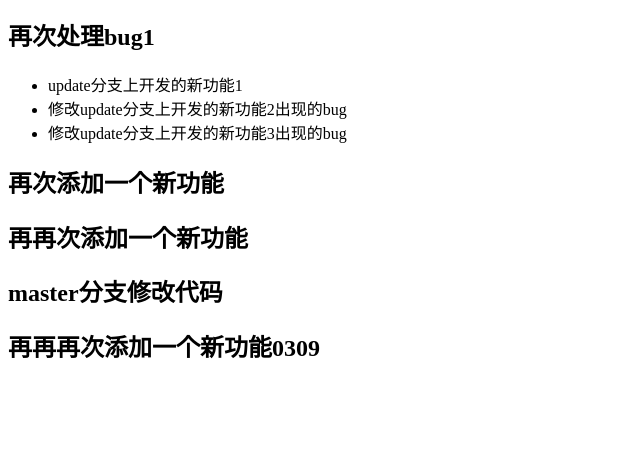
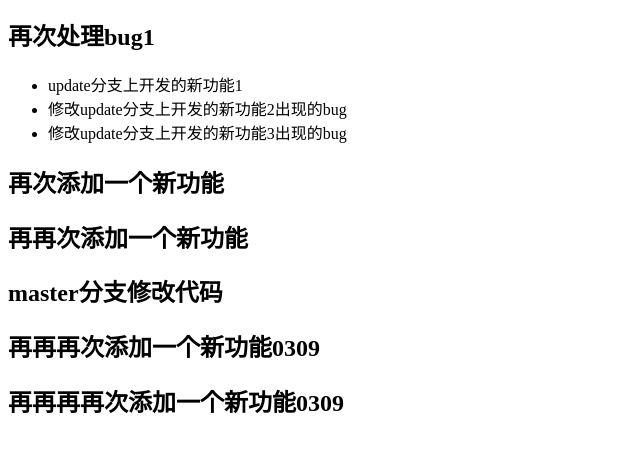
Before and after one commit to EricSocrates/vue-test, a plain HTML site: page index.html in a window 1280 px wide. Shown: the part 127-578 px from the top of the page, without its empty margins (0-640 px from the left). Drawn offline with Linux system fonts and the light colour scheme.

Commit message:
解决冲突

```diff
--- a/index.html
+++ b/index.html
@@ -1,12 +1,16 @@
 <!--
  * @Author: Eric
  * @Date: 2023-03-05 18:44:00
+<<<<<<< HEAD
 <<<<<<< HEAD
 <<<<<<< HEAD
  * @LastEditTime: 2023-03-09 23:29:04
 =======
  * @LastEditTime: 2023-03-09 23:12:15
 >>>>>>> c2b8e25 (提交一个新功能)
+=======
+ * @LastEditTime: 2023-03-09 23:13:37
+>>>>>>> 5e04339 (再次提交一个新功能)
 =======
  * @LastEditTime: 2023-03-05 19:09:50
 >>>>>>> update
@@ -37,5 +41,6 @@
 
     <h2>master分支修改代码</h2>
     <h2>再再再次添加一个新功能0309</h2>
+    <h2>再再再再次添加一个新功能0309</h2>
 </body>
 </html>
```
